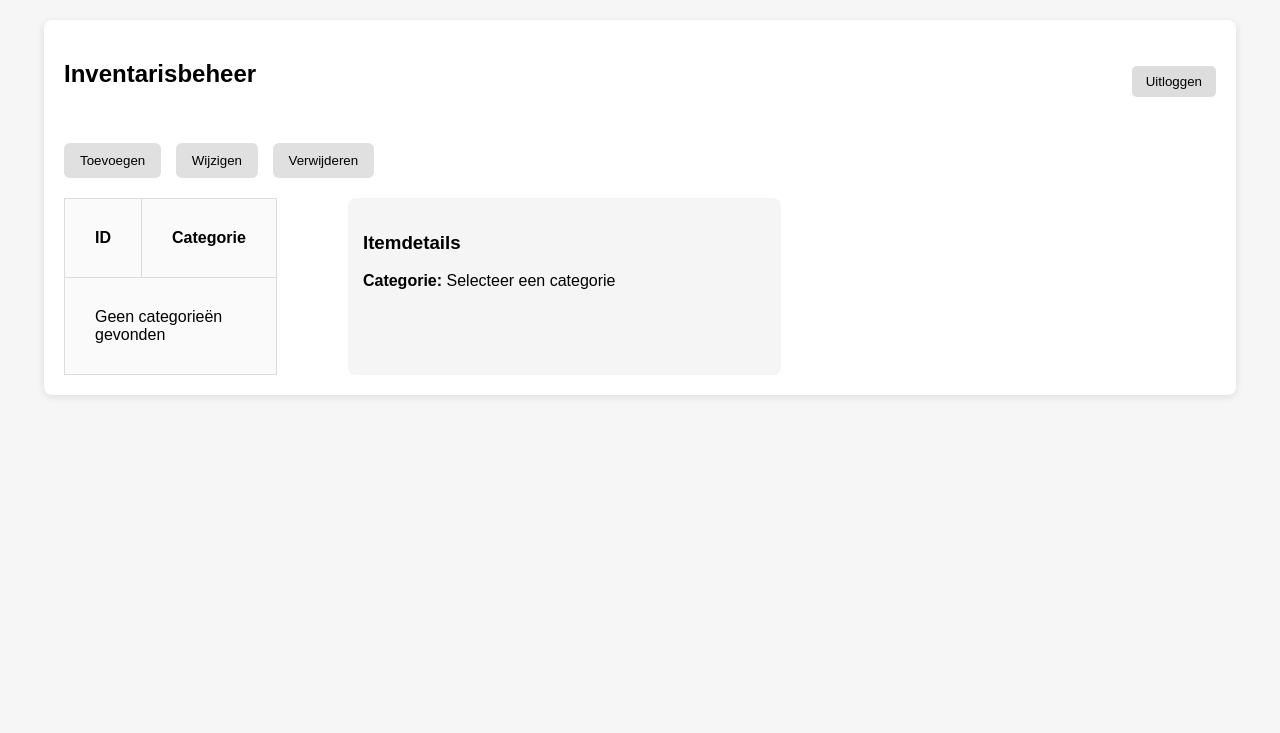
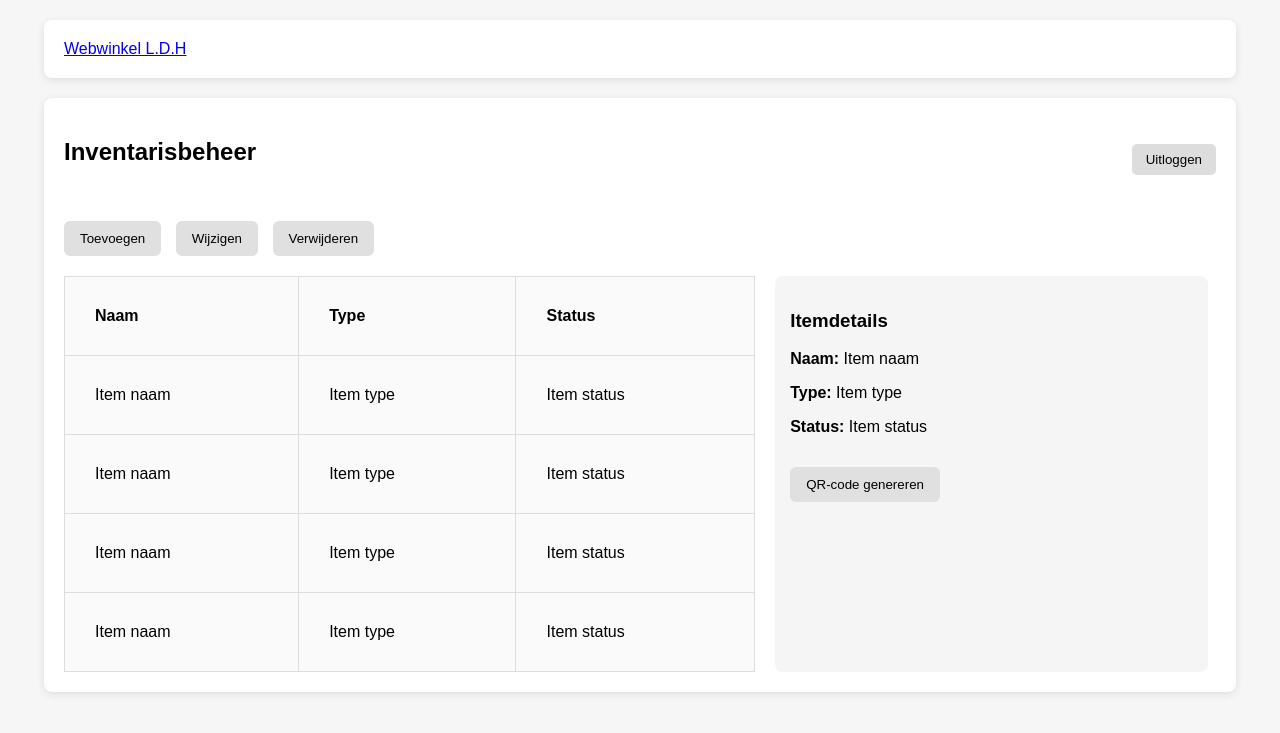
Before and after one commit to AventusCT/resq, a PHP site: page /inventarisbeheer.php in a window 1280 px wide. Shown: the top 733 px of the page. Run offline with PHP 8.4, Linux system fonts and the light colour scheme; the visitor is signed in with stand-in values (Sample User, id 1); data that the repository does not hold is empty.

Commit message:
Update inventarisbeheer.php

```diff
--- a/magazijn/public/inventarisbeheer.php
+++ b/magazijn/public/inventarisbeheer.php
@@ -1,20 +1,11 @@
 <?php
-// Database connectie
-$host = "localhost";
-$user = "root";      // pas aan naar jouw gebruikersnaam
-$pass = "";          // pas aan naar jouw wachtwoord
-$dbname = "inventaris_db";
-
-$conn = new mysqli($host, $user, $pass, $dbname);
-
-// Check connectie
-if ($conn->connect_error) {
-    die("Connectie mislukt: " . $conn->connect_error);
+session_start();
+if (!isset($_SESSION['user_id'])) {
+    header("Location: login.php");
+    exit();
 }
-
-// Query om categorieën op te halen
-$sql = "SELECT id, naam FROM categories";
-$result = $conn->query($sql);
+include 'db_connect.php';
+include 'navbar.php';
 ?>
 <!DOCTYPE html>
 <html lang="nl">
@@ -39,34 +30,44 @@ $result = $conn->query($sql);
       </section>
 
       <section class="content">
-        <div class="table-wrapper">
         <table>
           <thead>
             <tr>
-                <th>ID</th>
-                <th>Categorie</th>
+              <th>Naam</th>
+              <th>Type</th>
+              <th>Status</th>
             </tr>
           </thead>
           <tbody>
-              <?php if ($result->num_rows > 0): ?>
-                <?php while($row = $result->fetch_assoc()): ?>
             <tr>
-                    <td><?= htmlspecialchars($row['id']) ?></td>
-                    <td><?= htmlspecialchars($row['naam']) ?></td>
+              <td>Item naam</td>
+              <td>Item type</td>
+              <td>Item status</td>
             </tr>
-                <?php endwhile; ?>
-              <?php else: ?>
             <tr>
-                  <td colspan="2">Geen categorieën gevonden</td>
+              <td>Item naam</td>
+              <td>Item type</td>
+              <td>Item status</td>
             </tr>
-              <?php endif; ?>
+            <tr>
+              <td>Item naam</td>
+              <td>Item type</td>
+              <td>Item status</td>
+            </tr>
+            <tr>
+              <td>Item naam</td>
+              <td>Item type</td>
+              <td>Item status</td>
+            </tr>
           </tbody>
         </table>
-        </div>
 
         <aside class="details">
           <h3>Itemdetails</h3>
-          <p><b>Categorie:</b> Selecteer een categorie</p>
+          <p><b>Naam:</b> Item naam</p>
+          <p><b>Type:</b> Item type</p>
+          <p><b>Status:</b> Item status</p>
+          <button>QR-code genereren</button>
         </aside>
       </section>
     </main>
```
Lines whose indentation alone changed are shown as unchanged.
